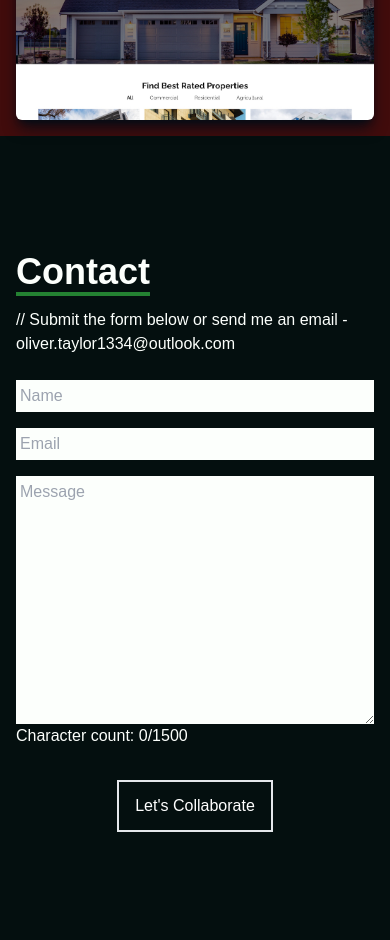
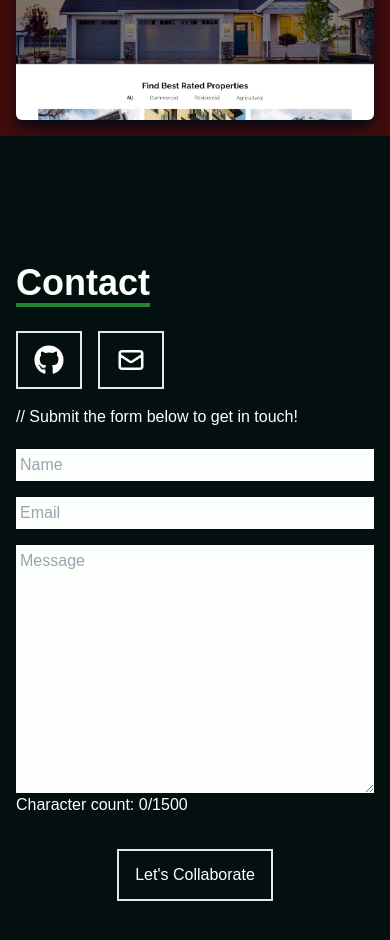
Before and after one commit to Oliver1334/Portfolio-Site-Two, a React (Create React App) app: page / in a window 390 px wide. Shown: the part 4600-5540 px from the top of the page. Built offline with nearby package versions, Linux system fonts and the light colour scheme.

Commit message:
Added gitub and email buttons to contact so visible on mobile

```diff
--- a/src/components/Contact.jsx
+++ b/src/components/Contact.jsx
@@ -1,4 +1,6 @@
 import React, { useState } from "react";
+import { HiOutlineMail } from "react-icons/hi";
+import { FaGithub } from "react-icons/fa";
 
 export const Contact = () => {
   // states to keep track of form inputs
@@ -55,21 +57,38 @@ export const Contact = () => {
   return (
     <div
       name="contact"
-      className="w-full h-screen bg-[#040F0F] flex justify-center items-center p-4"
+      className="w-full h-screen bg-[#040F0F] flex justify-center items-center p-4 pt-12"
     >
       <form
         method="POST"
         action="https://getform.io/f/pbqgogdb"
-        className="flex flex-col max-w-[600px] w-full"
+        className="flex flex-col max-w-[600px] w-full pt-12"
         onSubmit={handleSubmit}
       >
-        <div className="pb-2">
+        <div className="pb-1">
           <p className="text-4xl font-bold inline border-b-4 border-[#248232] text-[#FCFFFC]">
             Contact
           </p>
-          <p className="text-[#FCFFFC] py-4">
-            // Submit the form below or send me an email -
-            oliver.taylor1334@outlook.com
+          <div className="flex justify-start w-full max-w-[600px] space-x-4 mt-3">
+            <a
+              className="text-white border-2 hover:bg-[#2D3A3A] hover:border-[#2D3A3A] px-4 py-3 my-4 flex items-center "
+              href="https://github.com/Oliver1334"
+              target="_blank" // This will open the link in a new tab
+              rel="noopener noreferrer"
+            >
+              {" "}
+              <FaGithub size={30} />{" "}
+            </a>
+            <a
+              className="text-white border-2 hover:bg-[#248232] hover:border-[#248232] px-4 py-3 my-4 flex items-center"
+              href="mailto:oliver.taylor1334@outlook.com"
+            >
+              <HiOutlineMail size={30} />
+            </a>
+          </div>
+
+          <p className="text-[#FCFFFC] pb-4 ">
+            // Submit the form below to get in touch!
           </p>
         </div>
         <input
```
